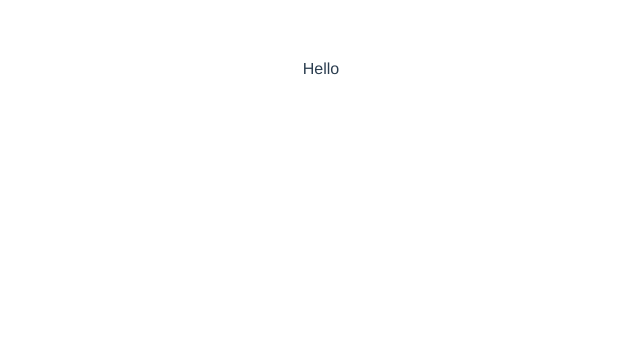
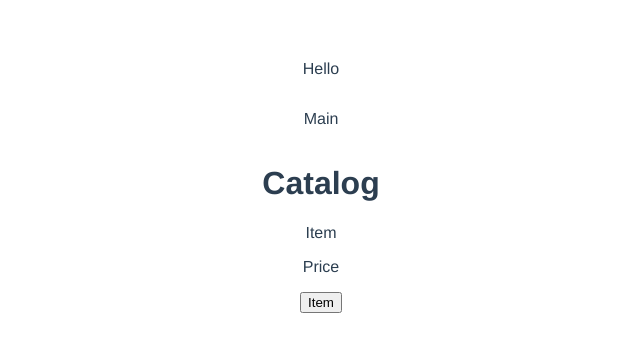
Before and after one commit to Viktor85-prog/internet_shop_Vue, a Vue app: page / in a window 1280 px wide. Shown: the top 352 px of the page, without its empty margins (319-959 px from the left). Built offline with nearby package versions, Linux system fonts and the light colour scheme.

Commit message:
add components

```diff
--- a/package.json
+++ b/package.json
@@ -36,7 +36,9 @@
     "parserOptions": {
       "parser": "@babel/eslint-parser"
     },
-    "rules": {}
+    "rules": {
+      "no-console":"off"
+    }
   },
   "browserslist": [
     "> 1%",
--- a/src/App.vue
+++ b/src/App.vue
@@ -1,13 +1,15 @@
 <template>
   <p>Hello</p>
+  <MainWrapper/>
 </template>
 
 <script>
+import MainWrapper from './components/v-main-wrapper.vue'
 
 export default {
   name: 'App',
   components: {
-
+    MainWrapper
   }
 }
 </script>
--- /dev/null
+++ b/src/components/v-cart.vue
@@ -0,0 +1,22 @@
+<template>
+    <div class="v-cart">
+
+    </div>
+</template>
+
+<script>
+    export default {
+        name:"v-cart",
+        props: {},
+        data(){
+            return{
+
+            }
+        }
+
+    }
+</script>
+
+<style scoped>
+
+</style>
--- /dev/null
+++ b/src/components/v-catalog-item.vue
@@ -0,0 +1,24 @@
+<template>
+    <div class="v-catalog-item">
+            <p>Item</p>
+            <p>Price</p>
+            <button>Item</button>
+    </div>
+</template>
+
+<script>
+    export default {
+        name:"v-catalog-item",
+        props: {},
+        data(){
+            return{
+
+            }
+        }
+
+    }
+</script>
+
+<style scoped>
+
+</style>
--- /dev/null
+++ b/src/components/v-catalog.vue
@@ -0,0 +1,30 @@
+<template>
+    <div class="v-catalog">
+        <h1>Catalog</h1>
+        <vCatalogItem/>
+    </div>
+</template>
+
+<script>
+
+    import vCatalogItem from './v-catalog-item.vue'
+
+
+    export default {
+        name:"v-catalog",
+        components: {
+            vCatalogItem
+        },
+        props: {},
+        data(){
+            return{
+
+            }
+        }
+
+    }
+</script>
+
+<style scoped>
+
+</style>
--- /dev/null
+++ b/src/components/v-main-wrapper.vue
@@ -0,0 +1,43 @@
+<template>
+    <div class="v-main-wrapper">
+        <p>{{title}}</p>
+        <vCatalog/>
+        <vCart/>
+    </div>
+</template>
+
+<script>
+    import vCatalog from './v-catalog.vue'
+    import vCart from './v-cart.vue'
+
+
+
+    export default {
+        name:'v-main-wrapper',
+        components: {
+            vCatalog,
+            vCart
+        },
+        props: {},
+        data() {
+            return {
+                title: 'Main'
+            }
+        },
+        computed: {},
+        methods:{},
+        watch:{},
+
+        }
+</script>
+
+<style>
+.v-main-wrapper {
+    display: flex;
+    flex-direction: column;
+    justify-content: center;
+    align-items: center;
+    max-width: 900px;
+    margin: 0 auto;
+}
+</style>
```
Also changed, not shown: src/assets/styles/style.scss (added), src/assets/styles/variables.scss (added).
